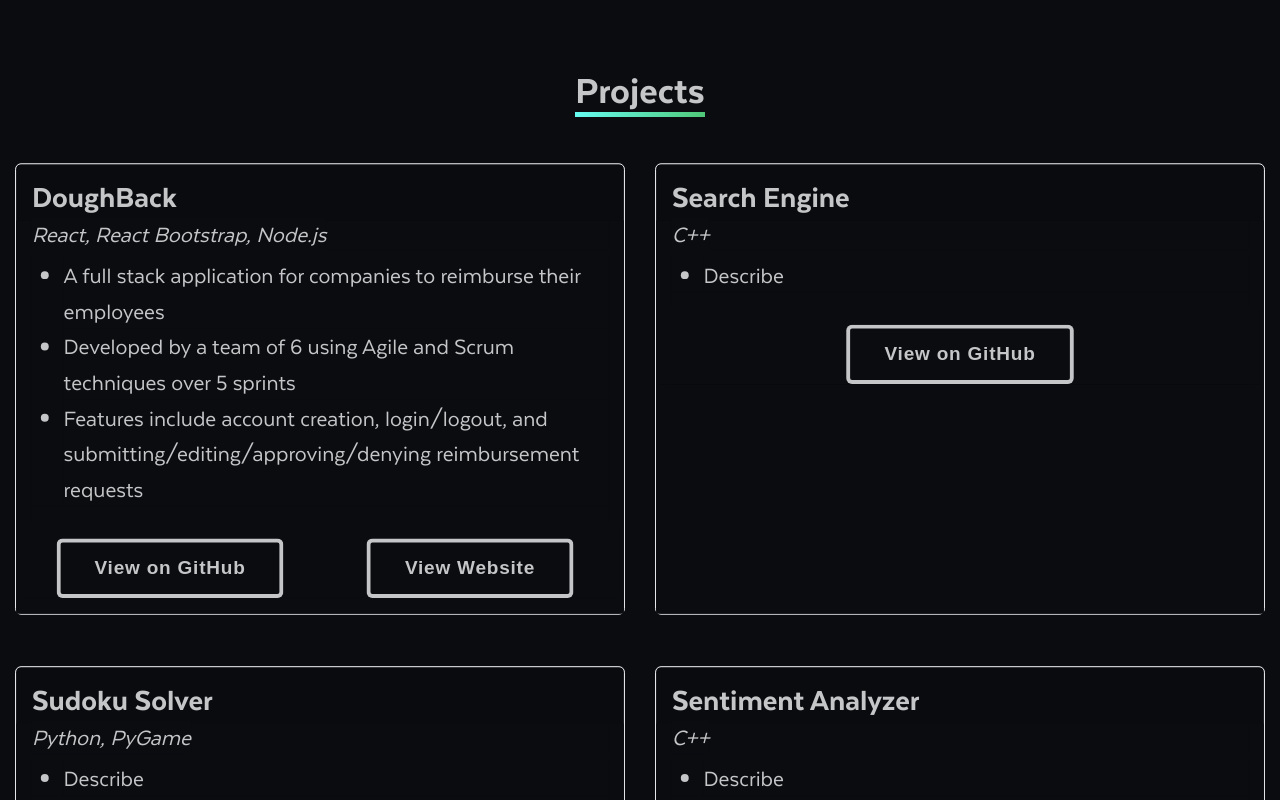
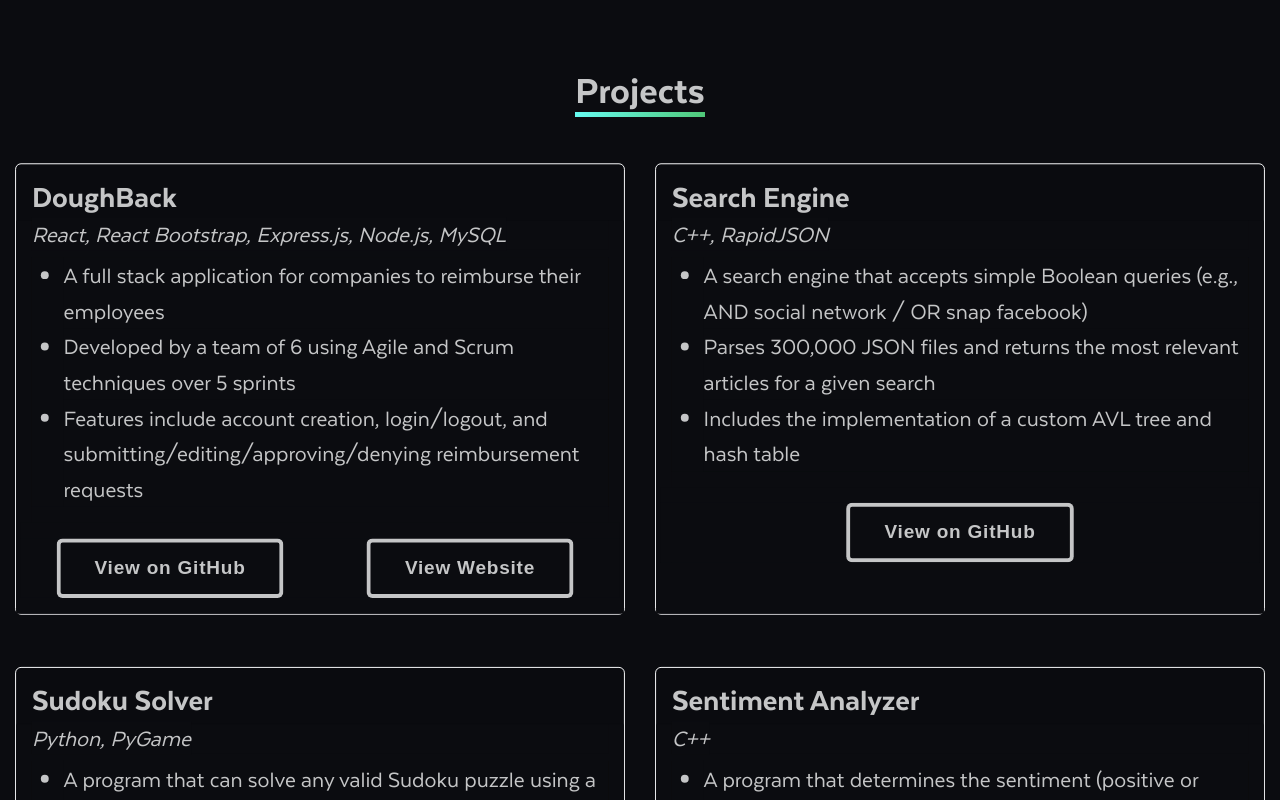
Before and after one commit to Mikecamdo/PersonalWebsite, a React (Create React App) app in the folder website/: page / in a window 1280 px wide. Shown: the part 2000-2800 px from the top of the page. Built offline with nearby package versions, Linux system fonts and the light colour scheme.

Commit message:
Wording
Updated the wording and added descriptions for all projects

```diff
--- a/website/src/components/Home.jsx
+++ b/website/src/components/Home.jsx
@@ -21,7 +21,7 @@ export const Home = () => {
                     </Row>
                     <Row className='text-center mt-3'>
                         <Col className='fs-4'>
-                            I'm a student studying computer science at Southern Methodist University in Dallas, Texas.
+                            I'm a senior studying computer science at Southern Methodist University in Dallas, Texas.
                         </Col>
                     </Row>
                 </Col>
--- a/website/src/components/Projects.jsx
+++ b/website/src/components/Projects.jsx
@@ -21,7 +21,7 @@ export const Projects = () => {
                         </Card.Header>
                         <Card.Body className='pt-0 fs-4'>
                             <Card.Title>
-                                <i className='fs-4'>React, React Bootstrap, Node.js</i>
+                                <i className='fs-4'>React, React Bootstrap, Express.js, Node.js, MySQL</i>
                             </Card.Title>
                             <Card.Text className='align-items-center'>
                                 <ul>
@@ -59,11 +59,13 @@ export const Projects = () => {
                         </Card.Header>
                         <Card.Body className='pt-0 fs-4'>
                             <Card.Title>
-                                <i className='fs-4'>C++</i>
+                                <i className='fs-4'>C++, RapidJSON</i>
                             </Card.Title>
                             <Card.Text className='align-items-center'>
                                 <ul>
-                                    <li>Describe</li>
+                                    <li>A search engine that accepts simple Boolean queries (e.g., AND social network / OR snap facebook)</li>
+                                    <li>Parses 300,000 JSON files and returns the most relevant articles for a given search</li>
+                                    <li>Includes the implementation of a custom AVL tree and hash table</li>
                                 </ul>
                                 <Row>
                                     <Col className='text-center mt-3'>
@@ -93,7 +95,8 @@ export const Projects = () => {
                             </Card.Title>
                             <Card.Text className='align-items-center'>
                                 <ul>
-                                    <li>Describe</li>
+                                    <li>A program that can solve any valid Sudoku puzzle using a backtracking algorithm</li>
+                                    <li>Allows user to enter their own Sudoku puzzle; user can also play Sudoku using the provided Easy/Medium/Hard Sudoku puzzles</li>
                                 </ul>
                                 <Row>
                                     <Col className='text-center mt-3'>
@@ -121,7 +124,8 @@ export const Projects = () => {
                             </Card.Title>
                             <Card.Text className='align-items-center'>
                                 <ul>
-                                    <li>Describe</li>
+                                    <li>A program that determines the sentiment (positive or negative) of a Tweet</li>
+                                    <li>Analyzes the frequency of words in Tweets tagged positive and negative to determine relevant terms for each type of Tweet</li>
                                 </ul>
                                 <Row>
                                     <Col className='text-center mt-3'>
@@ -149,7 +153,9 @@ export const Projects = () => {
                             </Card.Title>
                             <Card.Text className='align-items-center'>
                                 <ul>
-                                    <li>Describe</li>
+                                    <li>A program that determines the correct word sense of the words "Rubbish", "Yarn", and "Tissue"</li>
+                                    <li>Uses a dictionary/knowledge based method inspired by the Lesk algorithm</li>
+
                                 </ul>
                                 <Row>
                                     <Col className='text-center mt-3'>
@@ -177,7 +183,8 @@ export const Projects = () => {
                             </Card.Title>
                             <Card.Text className='align-items-center'>
                                 <ul>
-                                    <li>Describe</li>
+                                    <li>Implementation of the Girvan-Newman and Label Propagation community detection algorithms</li>
+                                    <li>Provided statistical analysis and compared/contrasted the two algorithms</li>
                                 </ul>
                                 <Row>
                                     <Col className='text-center mt-3' xs={12} sm={6}>
```
